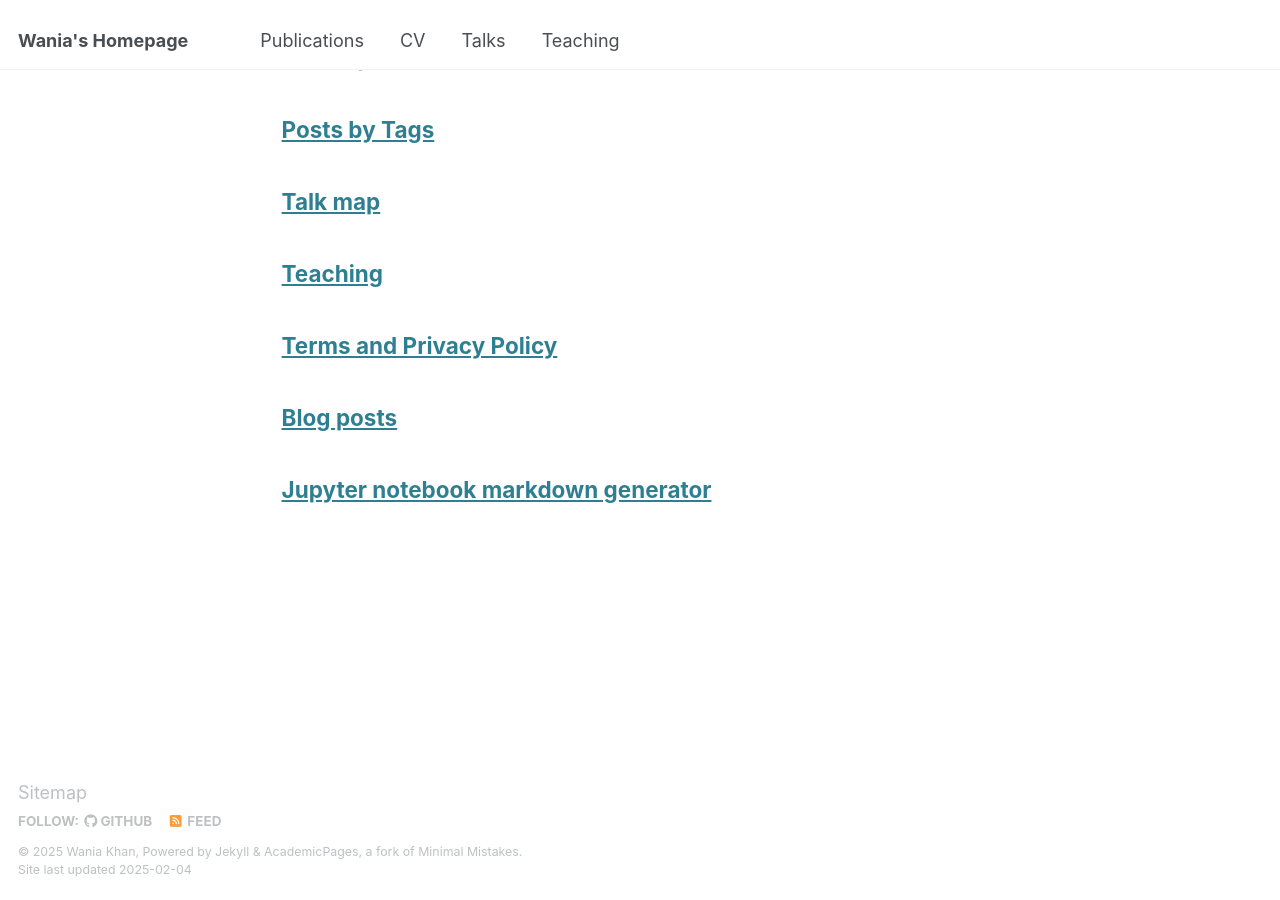
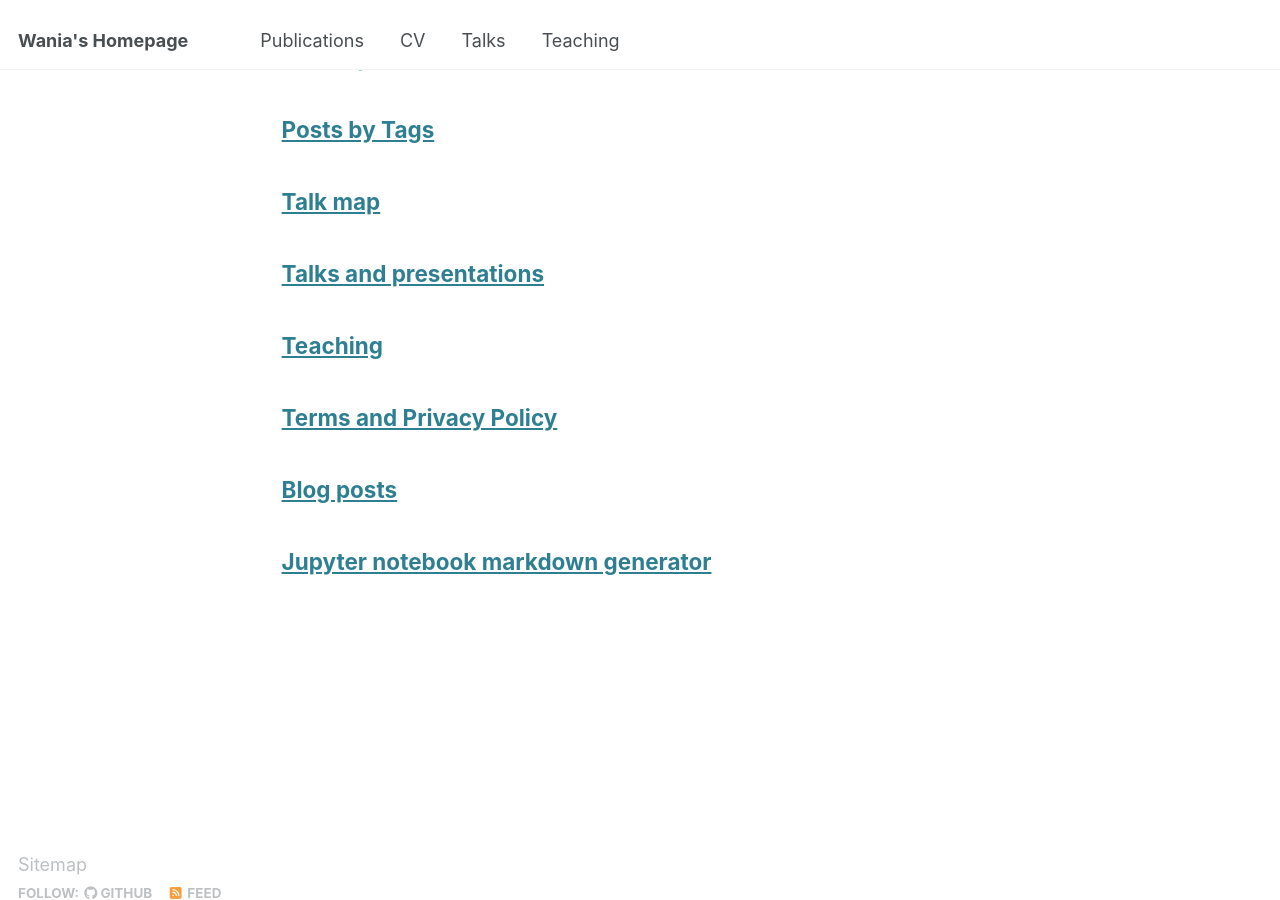
Before and after one commit to WaniaKhance/WaniaKhan-Profile, a Jekyll site: the page built from _pages/page-archive.html, in a window 1280 px wide and 900 px high, scrolled down 927 px. Built offline with Jekyll 4.4.1, drawn with Linux system fonts in a browser that asks for light colours.

Commit message:
Update talks.html

```diff
--- a/_pages/talks.html
+++ b/_pages/talks.html
@@ -1,4 +1,9 @@
-
+---
+layout: archive
+title: "Talks and presentations"
+permalink: /talks/
+author_profile: true
+---
 
 {% if site.talkmap_link == true %}
   <p style="text-decoration:underline;">
```
